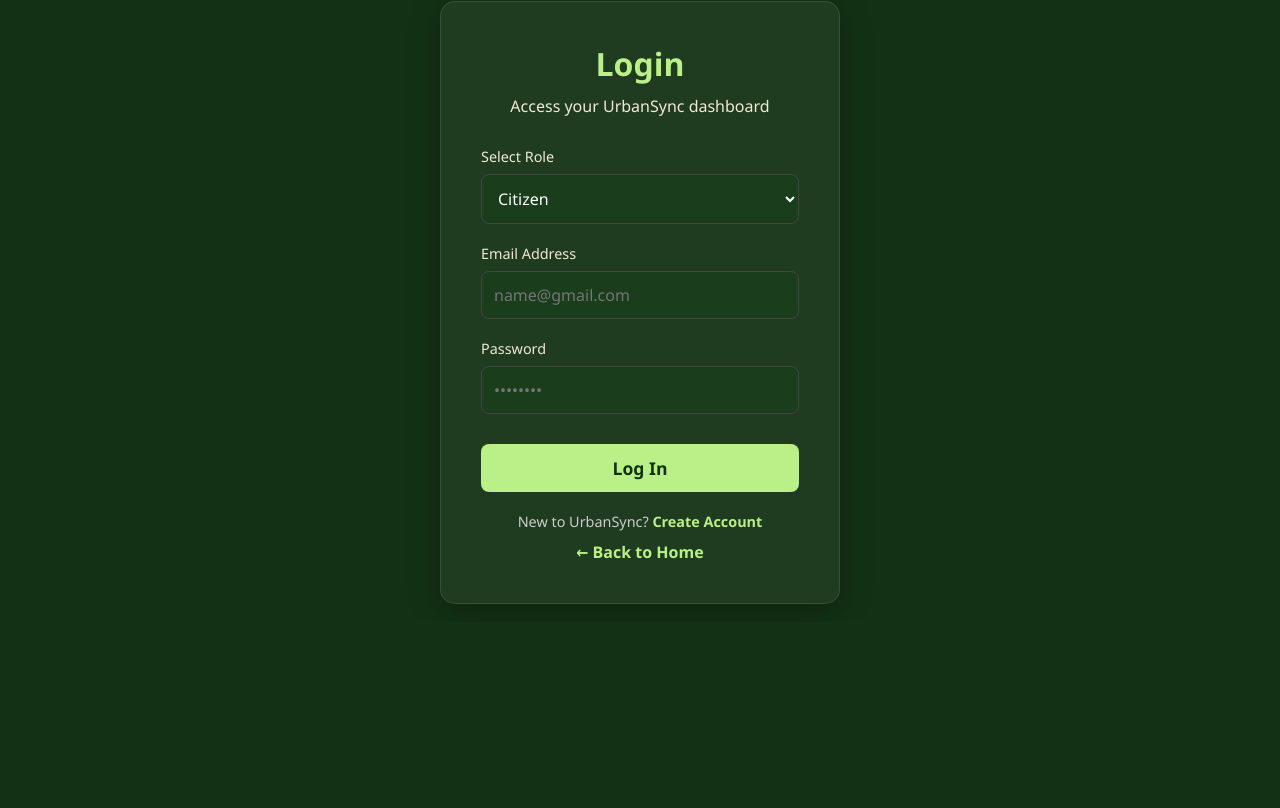
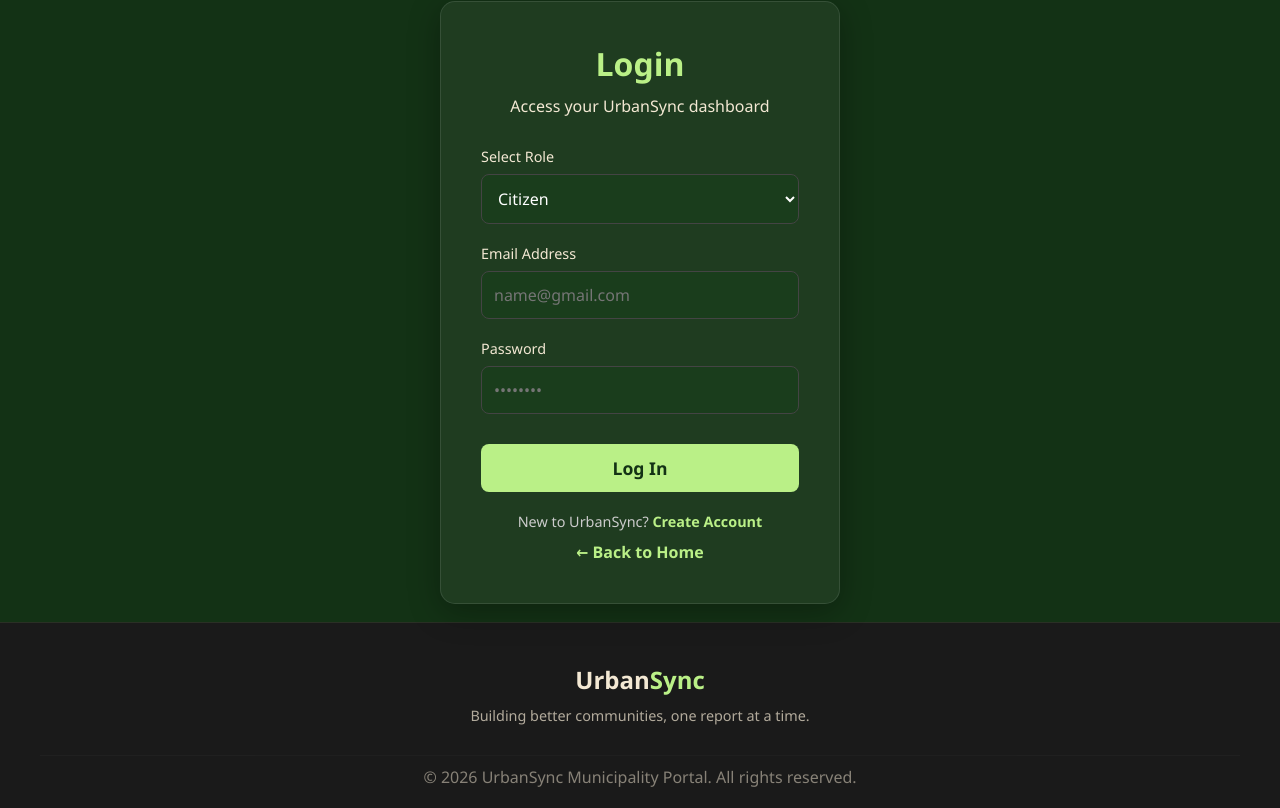
Before and after one commit to palemkundhanasree/UrbanSync, a React app in the folder frontend/: page /login in a window 1280 px wide. Shown: the part 197-1005 px from the top of the page. Before the commit the page ends 819 px from the top, so only its background shows below. Built offline with nearby package versions, Linux system fonts and the light colour scheme; the HTML template or start-up script is replaced by a standard one.

Commit message:
persistent authentication

```diff
--- a/frontend/src/cdfeatures/IssueList.css
+++ b/frontend/src/cdfeatures/IssueList.css
@@ -44,7 +44,7 @@
     display: flex;
     justify-content: space-between;
     align-items: center;
-    marginBottom: 5px;
+    margin-bottom: 5px;
 }
 
 .issue-title {
--- /dev/null
+++ b/frontend/src/components/Footer.css
@@ -0,0 +1,43 @@
+.app-footer {
+  background-color: #1a1a1a;
+  color: #f3e8d3;
+  padding: 40px 20px 20px 20px;
+  border-top: 1px solid rgba(186, 240, 135, 0.1);
+  margin-top: auto;
+}
+
+.footer-content {
+  max-width: 1200px;
+  margin: 0 auto;
+  display: flex;
+  flex-direction: column;
+  align-items: center;
+  gap: 20px;
+}
+
+.footer-logo {
+  font-size: 1.5rem;
+  margin: 0;
+  text-align: center;
+  margin-bottom: 10px;
+}
+
+.footer-logo span {
+  color: #baf087;
+}
+
+.footer-tagline {
+  font-size: 0.9rem;
+  opacity: 0.7;
+  text-align: center;
+}
+
+.footer-bottom {
+  width: 100%;
+  text-align: center;
+  margin-top: 10px;
+  padding-top: 10px;
+  border-top: 1px solid rgba(255, 255, 255, 0.05);
+  font-size: 1rem;
+  opacity: 0.5;
+}
--- /dev/null
+++ b/frontend/src/components/Footer.jsx
@@ -0,0 +1,22 @@
+import React from "react";
+import { Link } from "react-router-dom";
+import "./Footer.css";
+
+const Footer = () => {
+  return (
+    <footer className="app-footer">
+        <div className="footer-content">
+            <div className="footer-section">
+                <h3 className="footer-logo">Urban<span>Sync</span></h3>
+                <p className="footer-tagline">Building better communities, one report at a time.</p>
+            </div>
+
+            <div className="footer-bottom">
+                <p>&copy; {new Date().getFullYear()} UrbanSync Municipality Portal. All rights reserved.</p>
+            </div>
+        </div>
+    </footer>
+  );
+};
+
+export default Footer;
--- /dev/null
+++ b/frontend/src/components/ProtectedRoute.jsx
@@ -0,0 +1,19 @@
+import { Navigate } from "react-router-dom";
+
+export const ProtectedRoute = ({ children }) => {
+  const user= JSON.parse(localStorage.getItem("user"));
+  if (!user) {
+    return <Navigate to="/login" replace />;
+  }
+  return children;
+};
+
+export const PublicRoute = ({ children }) => {
+  const user= JSON.parse(localStorage.getItem("user"));
+  if (user) {
+    return user.role === "citizen" || user.role === "official"
+    ? <Navigate to="/citizen-dashboard" replace />
+    : <Navigate to="/official-dashboard" replace />;
+  }
+  return children;
+};
--- a/frontend/src/components/layout.jsx
+++ b/frontend/src/components/layout.jsx
@@ -1,6 +1,7 @@
 import React from 'react';
 import { Outlet } from 'react-router-dom';
 import Navbar from './Navbar';
+import Footer from './Footer';
 
 function Layout() {
   return (
@@ -9,6 +10,7 @@
       <main>
         <Outlet />
       </main>
+        <Footer />
     </>
   );
 }
--- a/frontend/src/components/navbar.jsx
+++ b/frontend/src/components/navbar.jsx
@@ -15,10 +15,15 @@
     }, []);
 
     const handleLogout = () => {
-        localStorage.removeItem("user");
-        setIsLoggedIn(false);
-        alert("Logged out successfully!");
-        navigate("/");
+        const isConfirmed = confirm("Are you sure to logout?");
+
+        if (!isConfirmed){
+            localStorage.removeItem("user");
+            setIsLoggedIn(false);
+            navigate("/");
+            window.location.reload();
+        }
+
     }
 
     const styles = {
```
Also changed, not shown: frontend/src/App.jsx (+6 -5 lines), frontend/src/ProtectedRoute.jsx (added, +21 -0 lines).
